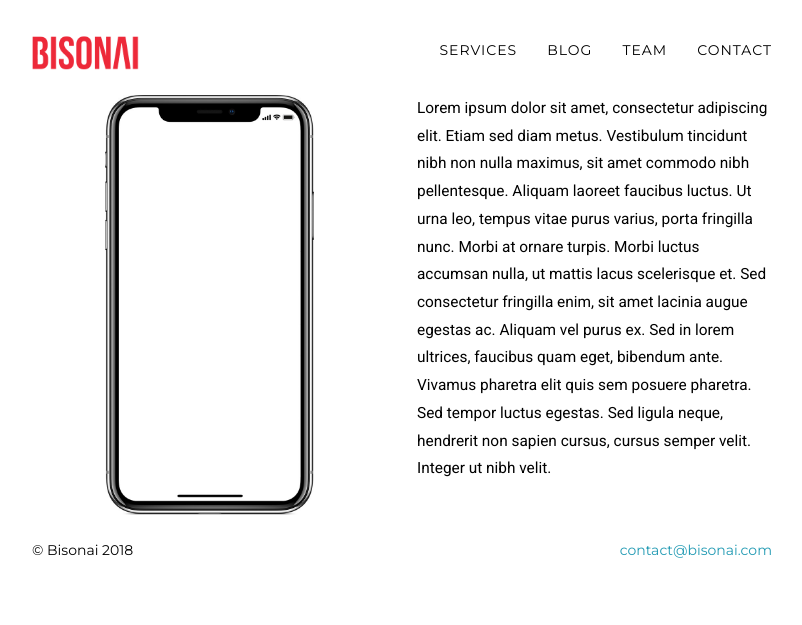
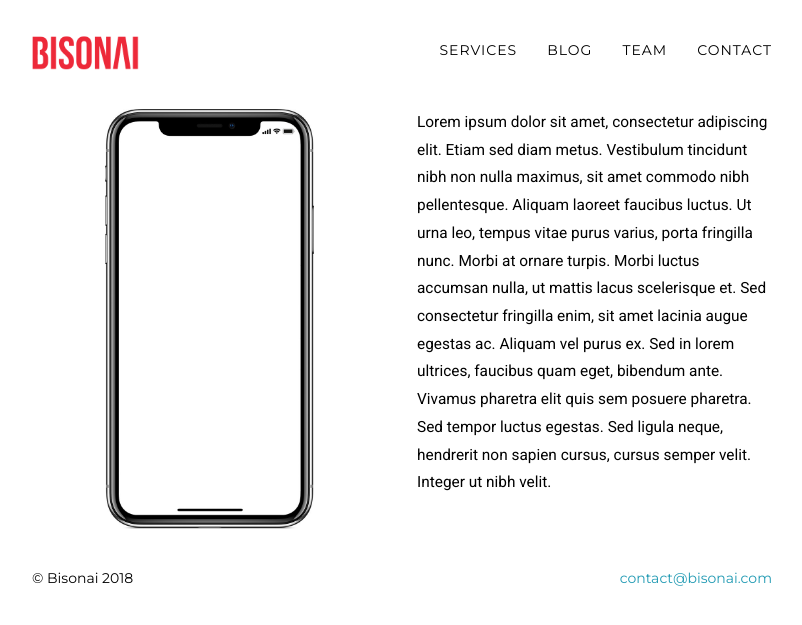
Before and after one commit to martinkersner/bisonai_www, a Jekyll site: the page built from index.html, in a window 1280 px wide. Shown: the top 625 px of the page, without its empty margins (238-1040 px from the left). Built offline with Jekyll 4.4.1, drawn with Linux system fonts in a browser that asks for light colours.

Commit message:
Phone demo padding for mobile version

```diff
--- a/_includes/css/grayscale.css
+++ b/_includes/css/grayscale.css
@@ -663,3 +663,8 @@ div.right-align {
     text-align: center;
   }
 }
+
+div.phone-demo {
+  padding-top: 1em;
+  padding-bottom: 1em;
+}
--- a/index.html
+++ b/index.html
@@ -3,11 +3,11 @@ layout: index
 ---
 
     <div class="row">
-    <div class="col-md-6" style="text-align: center">
+    <div class="col-md-6 phone-demo" style="text-align: center;">
 <img src="img/res/demo_phone.jpg" style="height: 420px;"/>
     </div>
 
-    <div class="col-md-6">
+    <div class="col-md-6 phone-demo">
 <p>Lorem ipsum dolor sit amet, consectetur adipiscing elit. Etiam sed diam metus. Vestibulum tincidunt nibh non nulla maximus, sit amet commodo nibh pellentesque. Aliquam laoreet faucibus luctus. Ut urna leo, tempus vitae purus varius, porta fringilla nunc. Morbi at ornare turpis. Morbi luctus accumsan nulla, ut mattis lacus scelerisque et. Sed consectetur fringilla enim, sit amet lacinia augue egestas ac. Aliquam vel purus ex. Sed in lorem ultrices, faucibus quam eget, bibendum ante. Vivamus pharetra elit quis sem posuere pharetra. Sed tempor luctus egestas. Sed ligula neque, hendrerit non sapien cursus, cursus semper velit. Integer ut nibh velit.</p>
     </div>
     </div>
```
